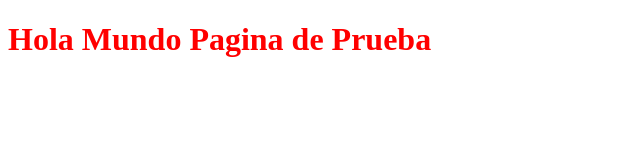
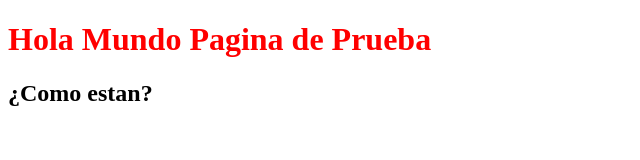
Before and after one commit to Comunidad-pruebaxd/git-prueba-angello, a plain HTML site: page index.html in a window 1280 px wide. Shown: the whole page, without its empty margins (0-640 px from the left). Drawn offline with Linux system fonts and the light colour scheme.

Commit message:
Pedro esta realizando cambios

```diff
--- a/index.html
+++ b/index.html
@@ -9,6 +9,7 @@
 </head>
 <body>
     <h1>Hola Mundo Pagina de Prueba</h1>
+    <h2>¿Como estan?</h2>
     <script src="js/interracion.js"></script>
 </body>
 </html>
```
